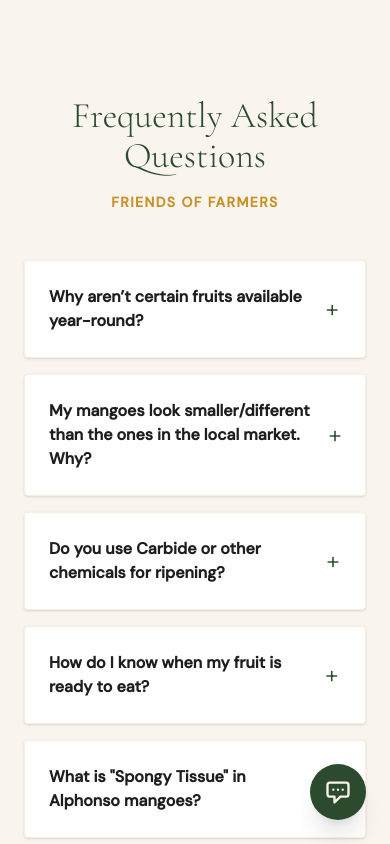
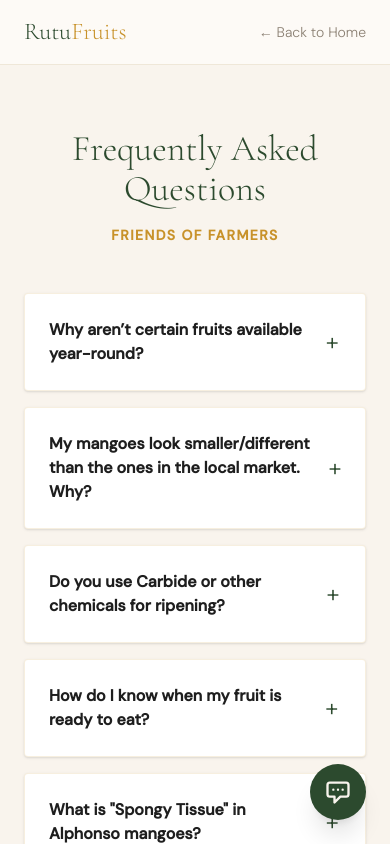
Before and after one commit to VipulPhatangare/rutufruits, a Next.js app: page /faq in a window 390 px wide. Shown: the top 844 px of the page. Built offline with nearby package versions, Linux system fonts and the light colour scheme.

Commit message:
Remove phone from footer, add nav+footer to FAQ page

```diff
--- a/src/app/contact/page.tsx
+++ b/src/app/contact/page.tsx
@@ -284,7 +284,7 @@
         </div>
       </main>
 
-      <Footer whatsappNumber={whatsappNumber} />
+      <Footer />
     </>
   );
 }
--- a/src/app/faq/page.tsx
+++ b/src/app/faq/page.tsx
@@ -1,6 +1,7 @@
 import Link from "next/link";
 import { Metadata } from "next";
 import FAQAccordion from "../../components/FAQAccordion";
+import Footer from "../../components/Footer";
 
 export const metadata: Metadata = {
     title: "Frequently Asked Questions — Friends of Farmers",
@@ -66,7 +67,36 @@
     const allFaqs = faqs.flatMap(section => section.items);
 
     return (
-        <main className="min-h-screen pt-24 pb-20 px-6" style={{ backgroundColor: "var(--ivory)" }}>
+        <>
+            {/* Nav */}
+            <header
+                className="px-6 py-4 border-b"
+                style={{ backgroundColor: "var(--cream-white)", borderColor: "var(--parchment)" }}
+            >
+                <div className="max-w-4xl mx-auto flex items-center justify-between">
+                    <Link
+                        href="/"
+                        className="text-2xl font-light"
+                        style={{ fontFamily: "var(--font-cormorant), 'Cormorant Garamond', serif" }}
+                    >
+                        <span style={{ color: "var(--forest)" }}>Rutu</span>
+                        <span style={{ color: "var(--gold)" }}>Fruits</span>
+                    </Link>
+                    <Link
+                        href="/"
+                        className="text-sm"
+                        style={{
+                            color: "var(--warm-grey)",
+                            fontFamily: "var(--font-dm-sans), 'DM Sans', sans-serif",
+                            fontWeight: 300,
+                        }}
+                    >
+                        ← Back to Home
+                    </Link>
+                </div>
+            </header>
+
+            <main className="min-h-screen py-16 pb-20 px-6" style={{ backgroundColor: "var(--ivory)" }}>
             <div className="max-w-4xl mx-auto">
                 <div className="mb-12 text-center">
                     <h1
@@ -119,5 +149,7 @@
                 </div>
             </div>
         </main>
+        <Footer />
+        </>
     );
 }
--- a/src/app/page.tsx
+++ b/src/app/page.tsx
@@ -140,7 +140,7 @@
       <ProvenanceSection />
 
       {/* 6. Footer */}
-      <Footer whatsappNumber={settings.whatsappNumber} />
+      <Footer />
     </main>
   );
 }
--- a/src/app/privacy-policy/page.tsx
+++ b/src/app/privacy-policy/page.tsx
@@ -337,7 +337,7 @@
         </div>
       </main>
 
-      <Footer whatsappNumber={whatsappNumber} />
+      <Footer />
     </>
   );
 }
--- a/src/app/products/[slug]/page.tsx
+++ b/src/app/products/[slug]/page.tsx
@@ -594,7 +594,7 @@
         </div>
       </main>
 
-      <Footer whatsappNumber={whatsappNumber} />
+      <Footer />
     </>
   );
 }
--- a/src/app/shipping-returns/page.tsx
+++ b/src/app/shipping-returns/page.tsx
@@ -341,7 +341,7 @@
         </div>
       </main>
 
-      <Footer whatsappNumber={whatsappNumber} />
+      <Footer />
     </>
   );
 }
--- a/src/app/terms-and-conditions/page.tsx
+++ b/src/app/terms-and-conditions/page.tsx
@@ -226,7 +226,7 @@
         </div>
       </main>
 
-      <Footer whatsappNumber={whatsappNumber} />
+      <Footer />
     </>
   );
 }
--- a/src/components/Footer.tsx
+++ b/src/components/Footer.tsx
@@ -1,14 +1,6 @@
 import Link from "next/link";
 
-interface FooterProps {
-  whatsappNumber: string;
-}
-
-export default function Footer({ whatsappNumber }: FooterProps) {
-  const displayNumber = whatsappNumber.startsWith("91")
-    ? `+${whatsappNumber}`
-    : `+91${whatsappNumber}`;
-
+export default function Footer() {
   return (
     <footer
       className="py-12 px-6"
@@ -73,7 +65,7 @@
         />
 
         {/* Bottom row */}
-        <div className="flex flex-col md:flex-row justify-between items-center gap-4">
+        <div className="flex justify-center items-center">
           <p
             className="text-xs"
             style={{
@@ -84,21 +76,6 @@
           >
             © 2025 RutuFruits · Seasonal Tastes · Pune, Maharashtra
           </p>
-          <a
-            href={`https://wa.me/${whatsappNumber}`}
-            target="_blank"
-            rel="noopener noreferrer"
-            className="flex items-center gap-2 text-sm transition-colors hover:opacity-80"
-            style={{
-              color: "var(--warm-grey)",
-              fontFamily: "var(--font-dm-sans), 'DM Sans', sans-serif",
-            }}
-          >
-            <svg className="w-4 h-4" fill="currentColor" viewBox="0 0 24 24" aria-hidden="true">
-              <path d="M17.472 14.382c-.297-.149-1.758-.867-2.03-.967-.273-.099-.471-.148-.67.15-.197.297-.767.966-.94 1.164-.173.199-.347.223-.644.075-.297-.15-1.255-.463-2.39-1.475-.883-.788-1.48-1.761-1.653-2.059-.173-.297-.018-.458.13-.606.134-.133.298-.347.446-.52.149-.174.198-.298.298-.497.099-.198.05-.371-.025-.52-.075-.149-.669-1.612-.916-2.207-.242-.579-.487-.5-.669-.51-.173-.008-.371-.01-.57-.01-.198 0-.52.074-.792.372-.272.297-1.04 1.016-1.04 2.479 0 1.462 1.065 2.875 1.213 3.074.149.198 2.096 3.2 5.077 4.487.709.306 1.262.489 1.694.625.712.227 1.36.195 1.871.118.571-.085 1.758-.719 2.006-1.413.248-.694.248-1.289.173-1.413-.074-.124-.272-.198-.57-.347m-5.421 7.403h-.004a9.87 9.87 0 01-5.031-1.378l-.361-.214-3.741.982.998-3.648-.235-.374a9.86 9.86 0 01-1.51-5.26c.001-5.45 4.436-9.884 9.888-9.884 2.64 0 5.122 1.03 6.988 2.898a9.825 9.825 0 012.893 6.994c-.003 5.45-4.437 9.884-9.885 9.884m8.413-18.297A11.815 11.815 0 0012.05 0C5.495 0 .16 5.335.157 11.892c0 2.096.547 4.142 1.588 5.945L.057 24l6.305-1.654a11.882 11.882 0 005.683 1.448h.005c6.554 0 11.89-5.335 11.893-11.893a11.821 11.821 0 00-3.48-8.413z" />
-            </svg>
-            {displayNumber}
-          </a>
         </div>
       </div>
     </footer>
```
